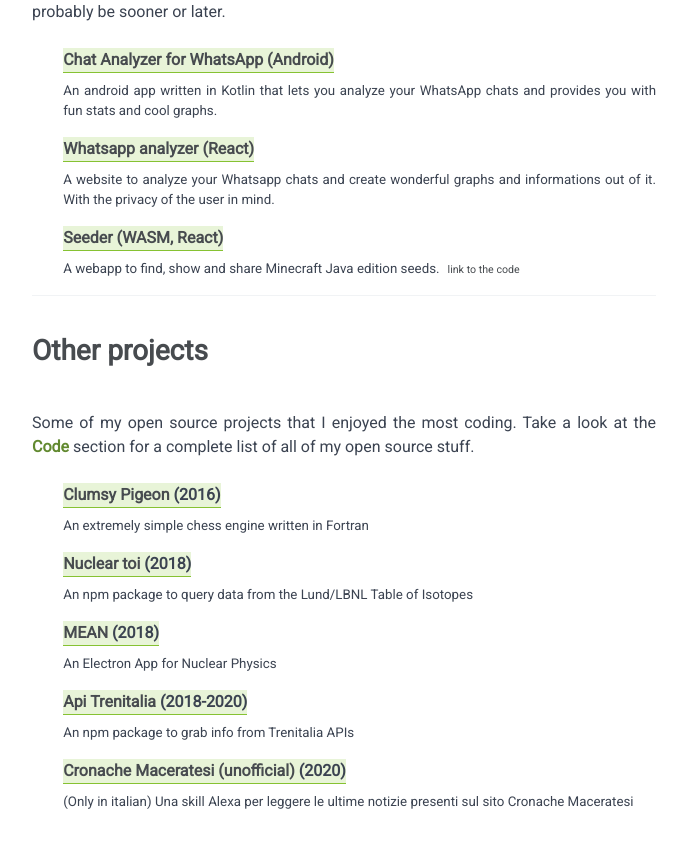
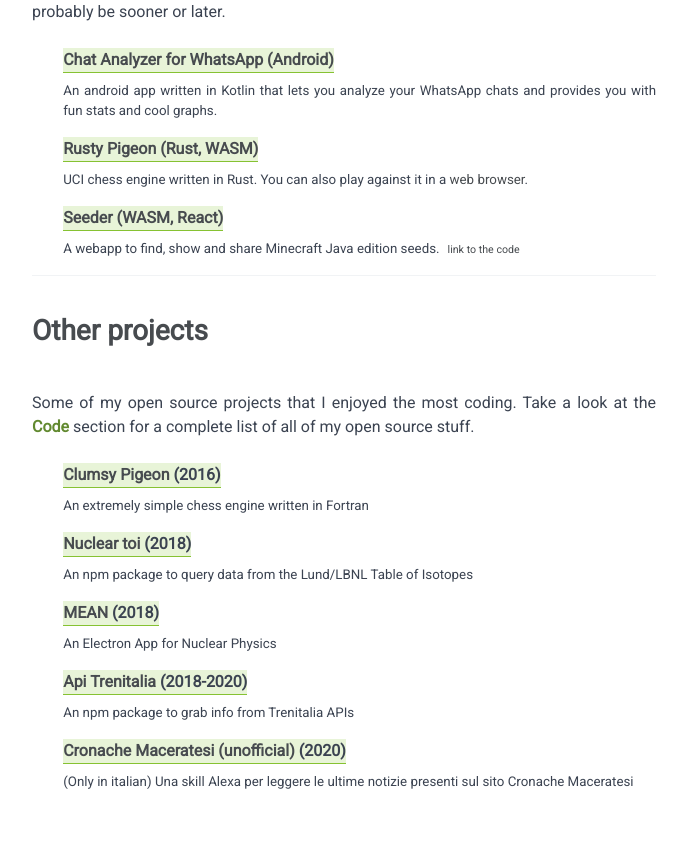
Before and after one commit to TrinTragula/scarinci.dev, a React (Create React App) app: page / in a window 1280 px wide. Shown: the part 800-1647 px from the top of the page, without its empty margins (296-983 px from the left). Built offline with nearby package versions, Linux system fonts and the light colour scheme.

Commit message:
Added Rusty Pigeon

```diff
--- a/src/components/Home.js
+++ b/src/components/Home.js
@@ -61,12 +61,12 @@ export default function Home() {
             </dl>
             <dl className="left-padded">
                 <dt className="project-info">
-                    <a href="https://whatsapp-web.scarinci.dev/" alt="Whatsapp analyzer" target="_blank" rel="noopener noreferrer">
-                        Whatsapp analyzer (React)
+                    <a href="https://github.com/TrinTragula/rusty-pigeon" alt="Rusty Pigeon" target="_blank" rel="noopener noreferrer">
+                        Rusty Pigeon (Rust, WASM)
                     </a>
                 </dt>
                 <dd className="project-info">
-                    A website to analyze your Whatsapp chats and create wonderful graphs and informations out of it. With the privacy of the user in mind.
+                    UCI chess engine written in Rust. You can also play against it in a <a href="https://rusty-pigeon.netlify.app/" alt="Rusty Pigeon WASM version" target="_blank" rel="noopener noreferrer">web browser</a>.
                 </dd>
             </dl>
             <dl className="left-padded">
```
